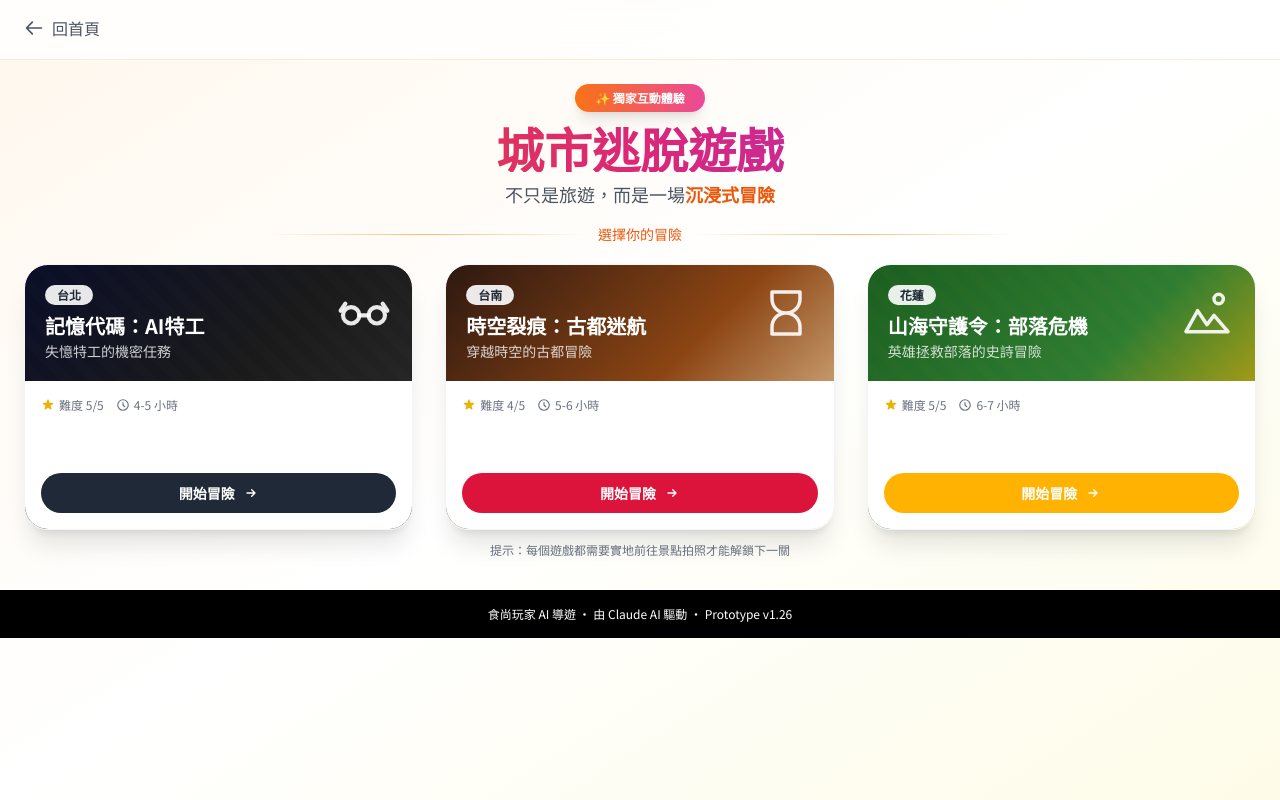
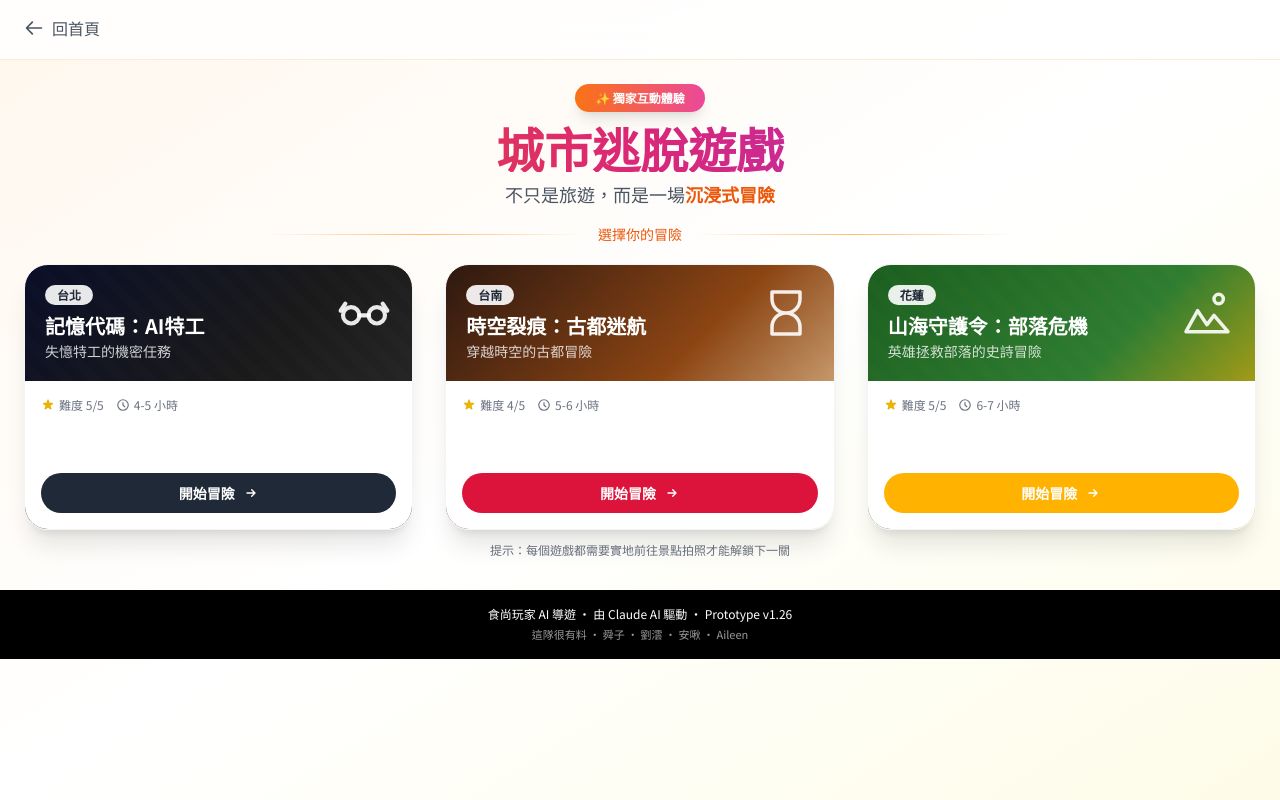
Before and after one commit to AileenMeow/supertaste-ai-curator, a React (Vite) app: page /escape-game in a window 1280 px wide. Built offline with nearby package versions, Linux system fonts and the light colour scheme; no server answers; a web font is replaced by a local one.

Commit message:
polish: team line in escape home footer

```diff
--- a/src/pages/EscapeGame/EscapeGameHome.jsx
+++ b/src/pages/EscapeGame/EscapeGameHome.jsx
@@ -199,9 +199,12 @@ export default function EscapeGameHome() {
       </div>
 
       <footer className="bg-black py-4 mt-4">
-        <div className="max-w-7xl mx-auto px-6 text-center">
+        <div className="max-w-7xl mx-auto px-6 text-center space-y-1">
           <p className="text-white text-xs">
             食尚玩家 AI 導遊 · 由 Claude AI 驅動 · Prototype v1.26
+          </p>
+          <p className="text-white/60 text-[11px]">
+            這隊很有料 · 舜子 · 劉澐 · 安啾 · Aileen
           </p>
         </div>
       </footer>
```
